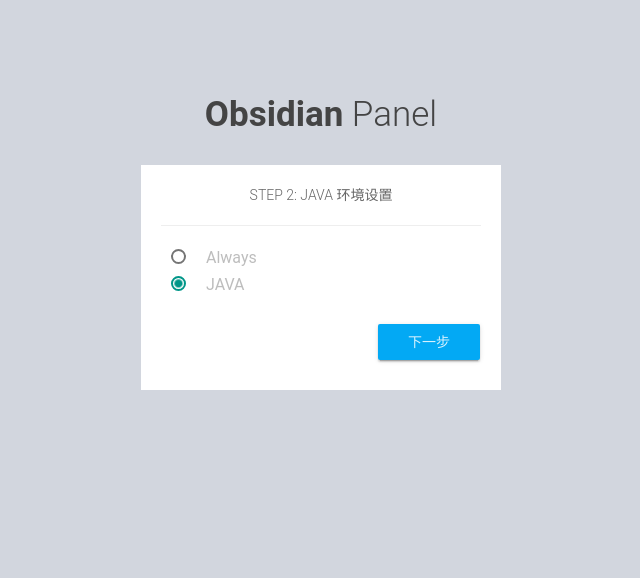
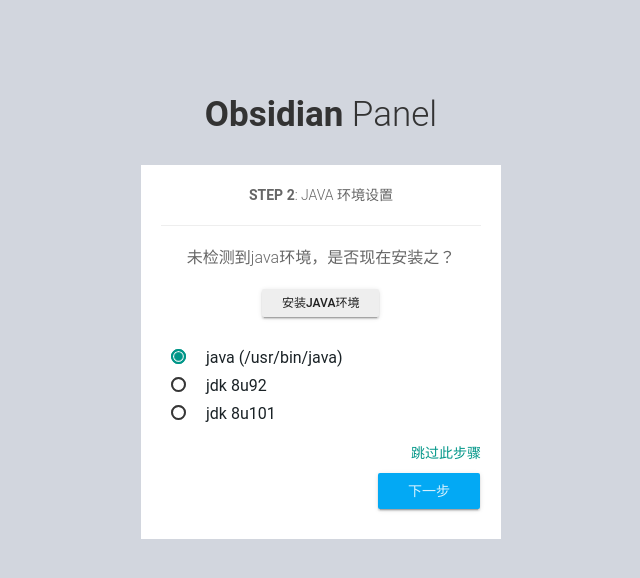
Before and after one commit to DemoHn/obsidian-panel, a Flask app: page /start/?step=2 in a window 1280 px wide. Shown: the top 578 px of the page, without its empty margins (319-959 px from the left). Run offline with Flask 2, Linux system fonts and the light colour scheme; parts of the project's set-up code (start-up, migrations or seed data) failed here and were passed over; some libraries are stand-ins or nearby versions.

Commit message:
make start page skeleton

```diff
--- a/app/blueprints/start/__init__.py
+++ b/app/blueprints/start/__init__.py
@@ -2,6 +2,8 @@
 
 from flask import Blueprint, render_template, abort, request
 from jinja2 import TemplateNotFound
+
+import traceback
 
 from app.model.ob_user import AdminUsers
 from app.controller.start.global_config import GlobalConfig
@@ -40,19 +42,18 @@
             email = F.get("email")
             username = F.get("username")
             password = F.get("password")
-
             privilege = 1
 
             try:
                 u = AdminUsers(username, password, privilege=privilege, email=email)
-                res = u.create()
-
-                if res:
-                    gc = GlobalConfig.getInstance()
-                    gc.enableInitFlag()
+                u.create()
+                print(AdminUsers.query.all())
+                #u.create()
             except:
                 return abort(500)
             return render_template("start/step_2.html")
+        elif _step == 3:
+            return render_template("start/step_3.html")
         else:
             abort(404)
     except TemplateNotFound:
--- a/app/model/ob_user.py
+++ b/app/model/ob_user.py
@@ -12,7 +12,7 @@
     """
     username
     """
-    username = db.Column(db.String(80))
+    username = db.Column(db.String(80),unique=True)
 
     """
     User password (hashed of course.)
@@ -51,7 +51,7 @@
         if len(self.username) > 32:
             raise ValueError("username `%s` is too long!" % self.username)
 
-        password_re = "^\w{6,18}$"
+        password_re = "^\w{6,30}$"
         if re.match(password_re,self._password) == None:
             raise ValueError("password format doesn't matches!")
 
--- a/app/templates/start/step_1.html
+++ b/app/templates/start/step_1.html
@@ -133,7 +133,7 @@
 <body class="hold-transition login-page">
 <div class="login-box">
   <div class="login-logo">
-    <a href="##"><b>Obsidian</b> Panel</a>
+    <b>Obsidian</b> Panel
   </div>
   <!-- /.login-logo -->
   <div class="login-box-body">
@@ -142,6 +142,7 @@
         请先注册管理员账号以开始使用。
     </p>
       <hr>
+
     <form action="/start/?step=2" method="post" id="register-form">
         <div class="form-group has-feedback">
             <input type="text" class="form-control" placeholder="用户名" v-model="username" name="username">
--- a/app/templates/start/step_2.html
+++ b/app/templates/start/step_2.html
@@ -24,9 +24,8 @@
 
     <script src="/static/js/material.min.js"></script>
     <script src="/static/js/ripples.min.js"></script>
-    <script src="//cdnjs.cloudflare.com/ajax/libs/noUiSlider/6.2.0/jquery.nouislider.min.js"></script>
-    <script src="/static/js/jquery.dropdown.js"></script>
-    <link href="//cdn.rawgit.com/FezVrasta/dropdown.js/master/jquery.dropdown.css" rel="stylesheet">
+    <script src="/static/js/vue.min.js"></script>
+
     <script>
       var AdminLTEOptions = {
         //Enable sidebar expand on hover effect for sidebar mini
@@ -50,37 +49,72 @@
         div.form-group{
             margin-top: 0 !important;
         }
+
+        div.radio label{
+            color: #1a2226 !important;
+        }
+
+        p.hint-msg{
+            text-align: center;
+            font-size:16px;
+        }
     </style>
+
+    <script>
+        $(document).ready(function () {
+            var vm = new Vue({
+                el:"#java-form"
+            });
+        });
+    </script>
 </head>
 
 <body class="hold-transition login-page">
 <div class="login-box">
   <div class="login-logo">
-    <a href="##"><b>Obsidian</b> Panel</a>
+    <b>Obsidian</b> Panel
   </div>
   <!-- /.login-logo -->
   <div class="login-box-body">
     <p class="login-box-msg" id="reg-box-msg">
-        STEP 2: JAVA 环境设置
+        <b>STEP 2</b>: JAVA 环境设置
     </p>
       <hr>
-    <form action="#" method="post">
+
+    <form action="/start/?step=3" method="post" id="java-form">
+
+        <div class="row">
+            <div class="col-xs-12 hint-msg" >
+                <p class="hint-msg">未检测到java环境，是否现在安装之？</p>
+                <p class="hint-msg"><button type="button" class="btn btn-raised btn-sm">安装java环境</button></p>
+            </div>
+        </div>
         <div class="form-group">
             <div class="radio"><label>
-                <input type="radio" name="sample1" value="option1" checked="">
+                <input type="radio" name="java_env" value="sys_java" checked="">
                 <span class="circle"></span><span class="check"></span>
-                  Always
+                  java (/usr/bin/java)
                 </label>
             </div>
 
             <div class="radio"><label>
-                <input type="radio" name="sample1" value="option1" checked="">
+                <input type="radio" name="java_env" value="jdk_8u92">
                 <span class="circle"></span><span class="check"></span>
-                  JAVA
+                  jdk 8u92
+                </label>
+            </div>
+
+            <div class="radio"><label>
+                <input type="radio" name="java_env" value="jdk_8u101">
+                <span class="circle"></span><span class="check"></span>
+                  jdk 8u101
                 </label>
             </div>
         </div>
       <div class="row">
+          <div class="col-xs-12">
+              <div style="text-align: right;"><a href="/start/?step=3">跳过此步骤</a></div>
+          </div>
         <div class="col-xs-4">
         </div>
         <!-- /.col -->
```
Also changed, not shown: app/templates/start/step_3.html (+42 -17 lines).
